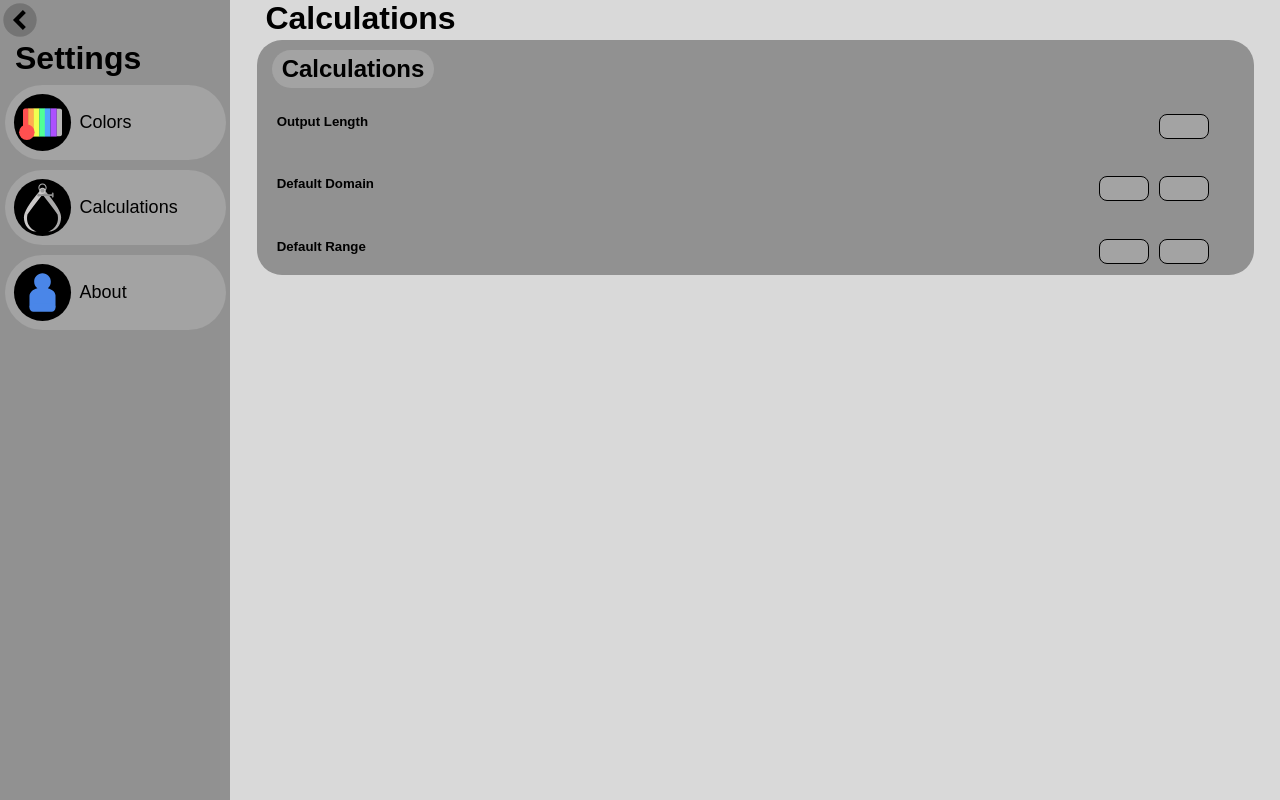
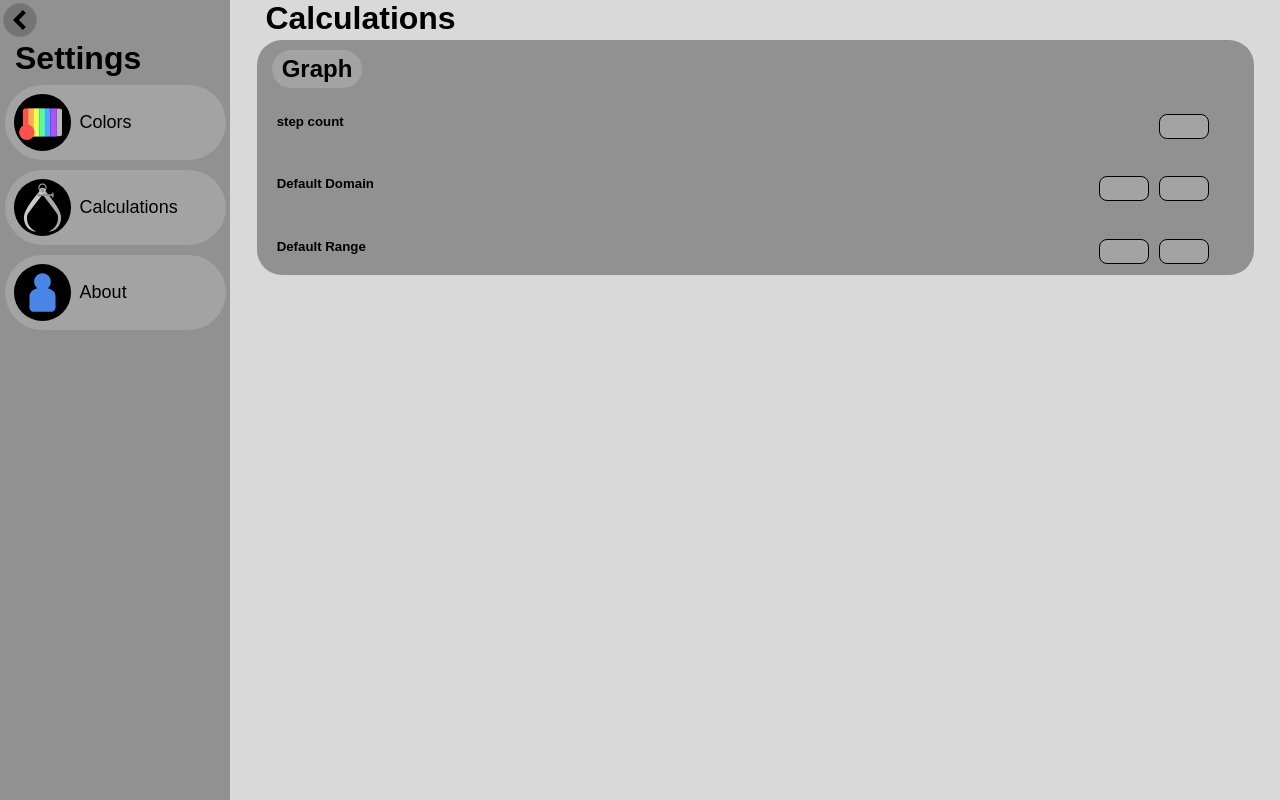
Before and after one commit to Kevin-Pember/WEBBASE_Recursive, a browser extension: page Settings.html in a window 1280 px wide. Both pictures are taken after a click on the button "Calculations". Drawn offline with Linux system fonts and the light colour scheme.

Commit message:
changes to settings

```diff
--- a/Settings.html
+++ b/Settings.html
@@ -78,10 +78,10 @@
                 <button id="PreferencesBack" class="settingBackButtons"><img src="Images/MoreFuncArrowWhite.svg" class="backIcon" width="35" height="35"></button>
                 <h1 class="settingsHeaders">Calculations</h1>
                 <div id="CalculationsDiv">
-                <h2 class="h2Settings" id="colorsHeader">Calculations</h2>
+                <h2 class="h2Settings" id="colorsHeader">Graph</h2>
                 <div id="PreferencesGrid">
                     <label class="colorsLabels">
-                        <h5 class="h5Settings">Output Length</h5>
+                        <h5 class="h5Settings">step count</h5>
                         <input type="text" id="outLengTextInput" class="settingsTextInput">
                     </label>
                     <label class="colorsLabels">
```
